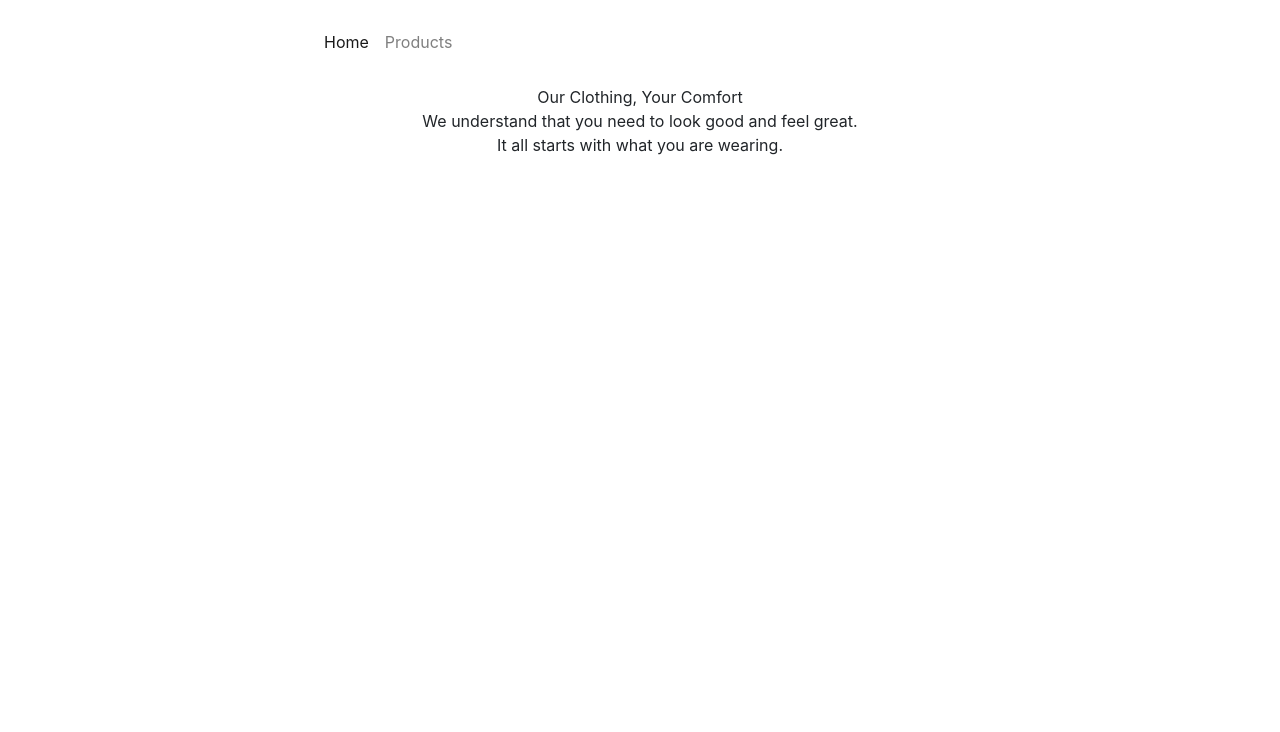
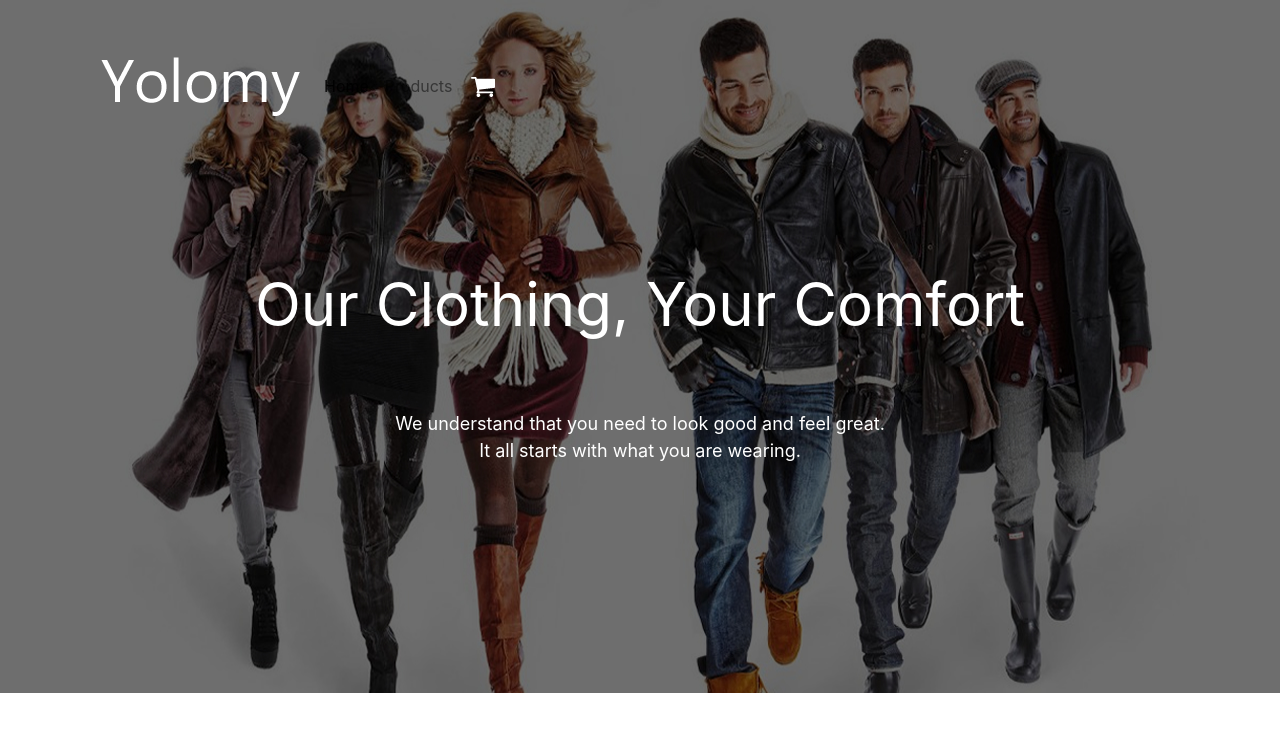
Before and after one commit to geoffreyodari/yolomy, a React (Create React App) app: page / in a window 1280 px wide. Shown: the top 732 px of the page. Built offline with nearby package versions, Linux system fonts and the light colour scheme.

Commit message:
added styling to header and  app components

```diff
--- a/src/components/Header.js
+++ b/src/components/Header.js
@@ -1,5 +1,6 @@
 import React from "react";
 import Navbar from "./Navbar";
+import '../styles/Header.css'
 
 function Header(){
     return(
--- a/src/styles/App.css
+++ b/src/styles/App.css
@@ -28,6 +28,13 @@
   color: #61dafb;
 }
 
+.container-fluid{
+  padding-left: 0px;
+  padding-right: 0px;
+  font-family: 'Open Sans', Arial, sans-serif;
+ }
+
+
 @keyframes App-logo-spin {
   from {
     transform: rotate(0deg);
--- /dev/null
+++ b/src/styles/Header.css
@@ -0,0 +1,42 @@
+/* section 1 */
+.section-1{
+    background-image: url('../images/backgrounds/hero.jpg');
+    background-attachment: fixed;
+    background-repeat: no-repeat;
+    background-size: 100% 100%;
+    padding-top: 44px;
+    color: #ffffff;
+   }
+   .menu-top{
+    font-size: 16px;
+   }
+   .menu-top ul{
+    display: inline-block;
+    list-style: none;
+   }
+   .menu-top ul li{
+    padding: 15px 20px;
+    float: left;
+   }
+   .title{
+    height: 464px;
+   }
+   .big-title{
+    font-size:60px;
+   }
+   .title-desc{
+    margin-top: 61px;
+    font-size: 18px;
+   }
+   .chevron-down{
+    margin-top: 3px;
+    margin-bottom: 100px;
+    font-size: 30px;
+   }
+   .chevron-down a{
+    color: #ffffff;
+    transition: all .3s ease-out;
+   }
+   .chevron-down a:hover{
+    color: #000000;
+   }
```
